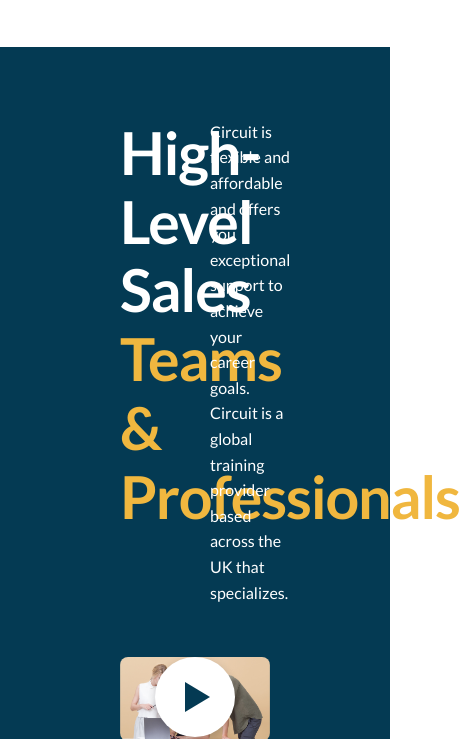
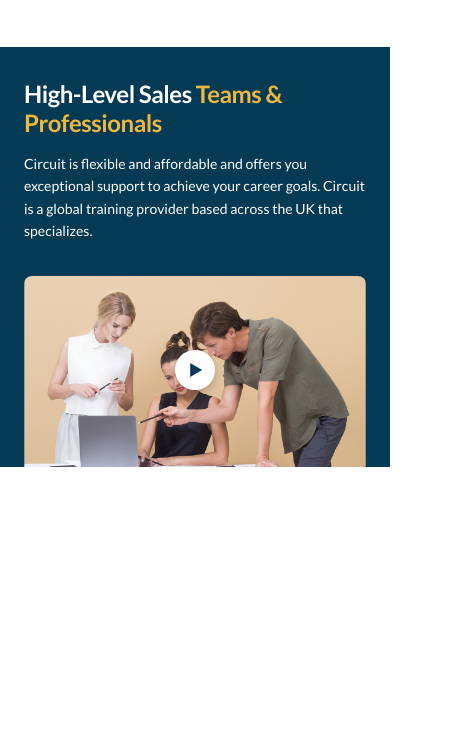
Before and after one commit to SaraKulsum/trustco-solo, a plain HTML site: page index.html in a window 390 px wide. Shown: the part 956-1695 px from the top of the page, 460 px wide, since content can reach past the window. After the commit the page ends 1423 px from the top, so only its background shows below. Drawn offline with Linux system fonts and the light colour scheme.

Commit message:
added responsiveness to video-section

```diff
--- a/index.html
+++ b/index.html
@@ -109,7 +109,7 @@
       <!--Video Section-->
       <section id="video-section">
         <div class="video-section-header">
-          <h2>High-Level Sales <br /><span>Teams & Professionals</span></h2>
+          <h2>High-Level Sales <span>Teams & Professionals</span></h2>
           <p>
             Circuit is flexible and affordable and offers you exceptional
             support to achieve your career goals. Circuit is a global training
@@ -117,7 +117,10 @@
           </p>
         </div>
         <div class="video-wrapper">
-          <a href="#">
+          <a
+            href="https://youtu.be/qz0aGYrrlhU?si=agIxzVCHLqEsOhpM"
+            target="blank"
+          >
             <img
               src="assets/images/video-bg.png"
               alt="Circuit training program - professional development and career growth"
--- a/style.css
+++ b/style.css
@@ -338,7 +338,6 @@ img {
   display: flex;
   justify-content: space-between;
   align-items: flex-start;
-  margin-bottom: 3.125rem;
 }
 
 .video-section-header h2 {
@@ -351,6 +350,7 @@ img {
 
 .video-section-header h2 span {
   color: var(--yellow-color);
+  display: block;
 }
 
 .video-section-header p {
@@ -389,7 +389,8 @@ img {
 
 .video-wrapper img {
   width: 100%;
-  border-radius: 8px;
+  border-top-left-radius: 8px;
+  border-top-right-radius: 8px;
   display: block;
   max-width: 100%;
 }
@@ -440,7 +441,6 @@ img {
     gap: 0.5rem;
   }
   .hero h1 {
-    font-family: Lato;
     font-weight: 800;
     font-size: 4rem;
     line-height: 1.2;
@@ -502,6 +502,13 @@ img {
     gap: 2rem;
     justify-content: center;
     align-items: center;
+  }
+  #video-section {
+    padding: 4rem 1.5rem 0 1.5rem;
+  }
+  .video-section-header h2 {
+    font-size: var(--font-size-3xl);
+    line-height: normal;
   }
 }
 
@@ -599,4 +606,40 @@ img {
     justify-content: center;
     align-items: center;
   }
+  #video-section {
+    padding: 2rem 1.5rem 0 1.5rem;
+  }
+
+  .video-section-header {
+    flex-direction: column;
+    gap: 1rem;
+  }
+
+  .video-section-header h2 {
+    font-size: var(--font-size-2xl);
+    width: 100%;
+    padding-right: 0;
+    line-height: normal;
+    margin-bottom: 0;
+  }
+  .video-section-header h2 span {
+    display: inline;
+  }
+  .video-section-header p {
+    font-size: var(--font-size-sm);
+  }
+
+  .video-section-header p {
+    width: 100%;
+  }
+
+  .video-wrapper a::after {
+    width: 40px;
+    height: 40px;
+  }
+  .video-wrapper a::before {
+    border-top: 7.5px solid transparent;
+    border-bottom: 7.5px solid transparent;
+    border-left: 12.5px solid var(--primary-color);
+  }
 }
```
